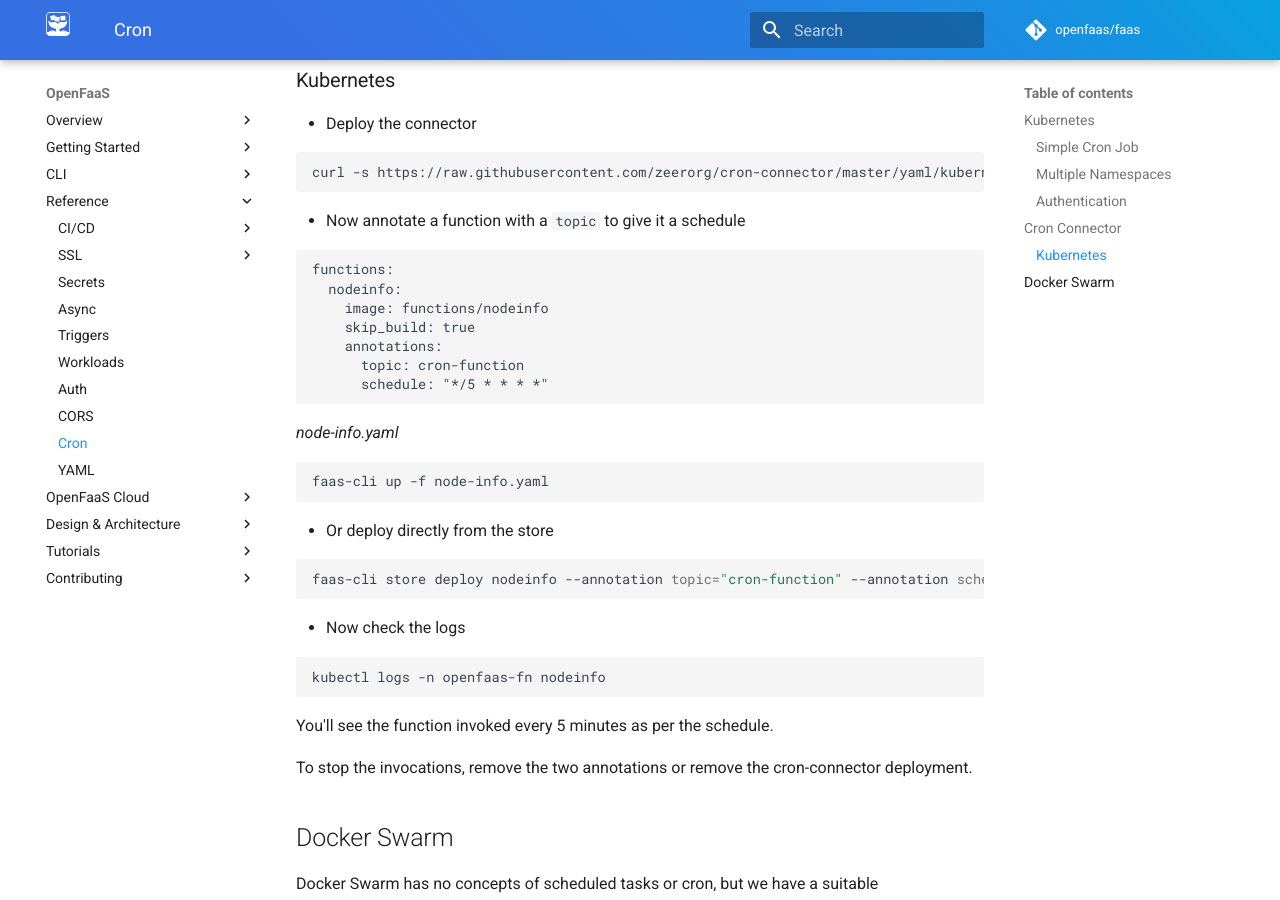
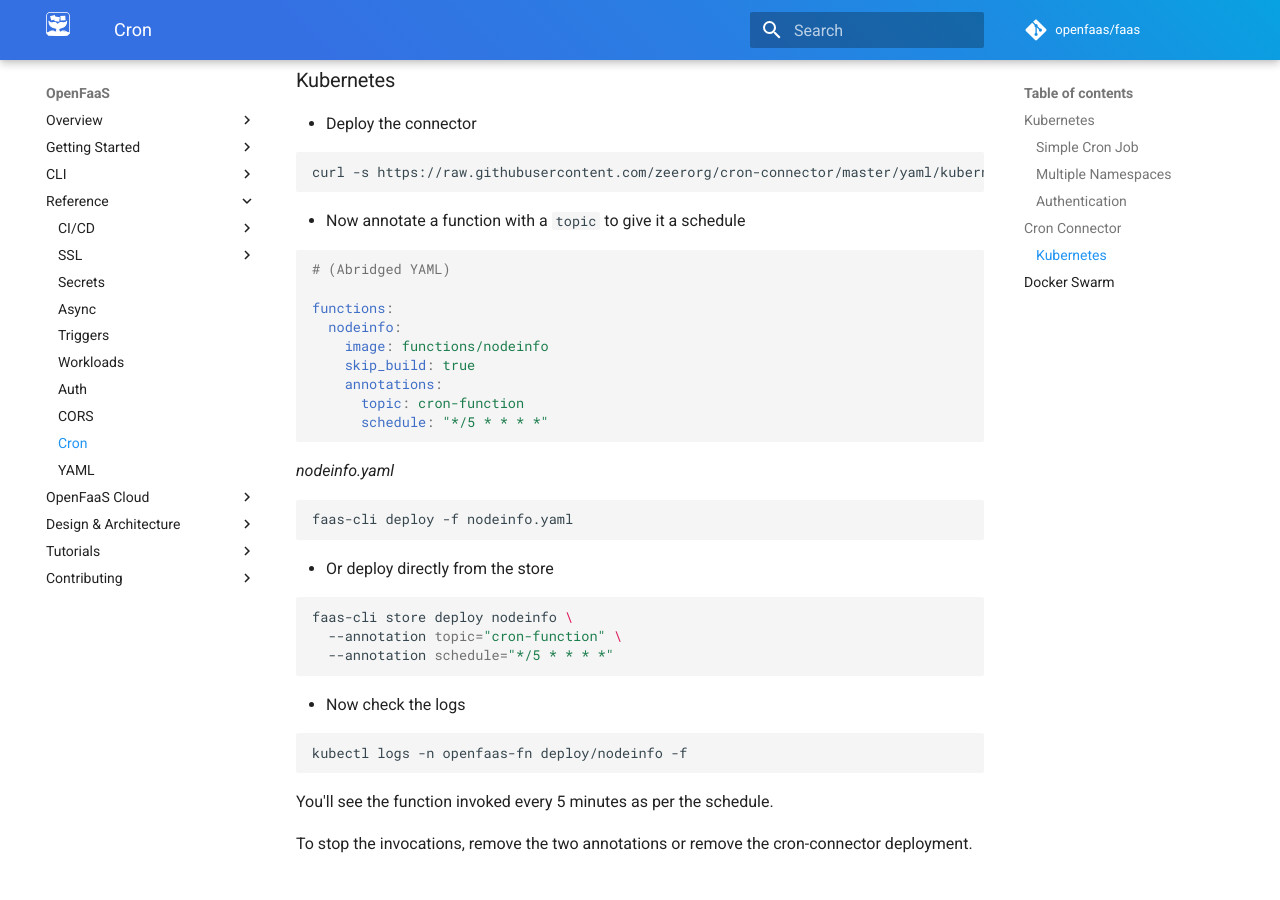
Before and after one commit to openfaas/docs, an MkDocs documentation site: the page built from docs/reference/cron.md, in a window 1280 px wide and 900 px high, scrolled down 4055 px. Built offline with MkDocs 1.6.1 and Material for MkDocs 9.7.7, drawn with Linux system fonts in a browser that asks for light colours; comment, search, counter and statistics services are not loaded.

Commit message:
Split example over multiple-lines
Signed-off-by: Alex Ellis <alexellis2@gmail.com>

````diff
--- a/docs/reference/cron.md
+++ b/docs/reference/cron.md
@@ -200,7 +200,9 @@ curl -s https://raw.githubusercontent.com/zeerorg/cron-connector/master/yaml/kub
 
 * Now annotate a function with a `topic` to give it a schedule
 
-```
+```yaml
+# (Abridged YAML)
+
 functions:
   nodeinfo:
     image: functions/nodeinfo
@@ -209,22 +211,24 @@ functions:
       topic: cron-function
       schedule: "*/5 * * * *"
 ```
-*node-info.yaml*
+*nodeinfo.yaml*
 
-```
-faas-cli up -f node-info.yaml
+```sh
+faas-cli deploy -f nodeinfo.yaml
 ```
 
 * Or deploy directly from the store
 
 ```sh
-faas-cli store deploy nodeinfo --annotation topic="cron-function" --annotation schedule="*/5 * * * *"
+faas-cli store deploy nodeinfo \
+  --annotation topic="cron-function" \
+  --annotation schedule="*/5 * * * *"
 ```
 
 * Now check the logs
 
 ```sh
-kubectl logs -n openfaas-fn nodeinfo
+kubectl logs -n openfaas-fn deploy/nodeinfo -f
 ```
 
 You'll see the function invoked every 5 minutes as per the schedule.
````
